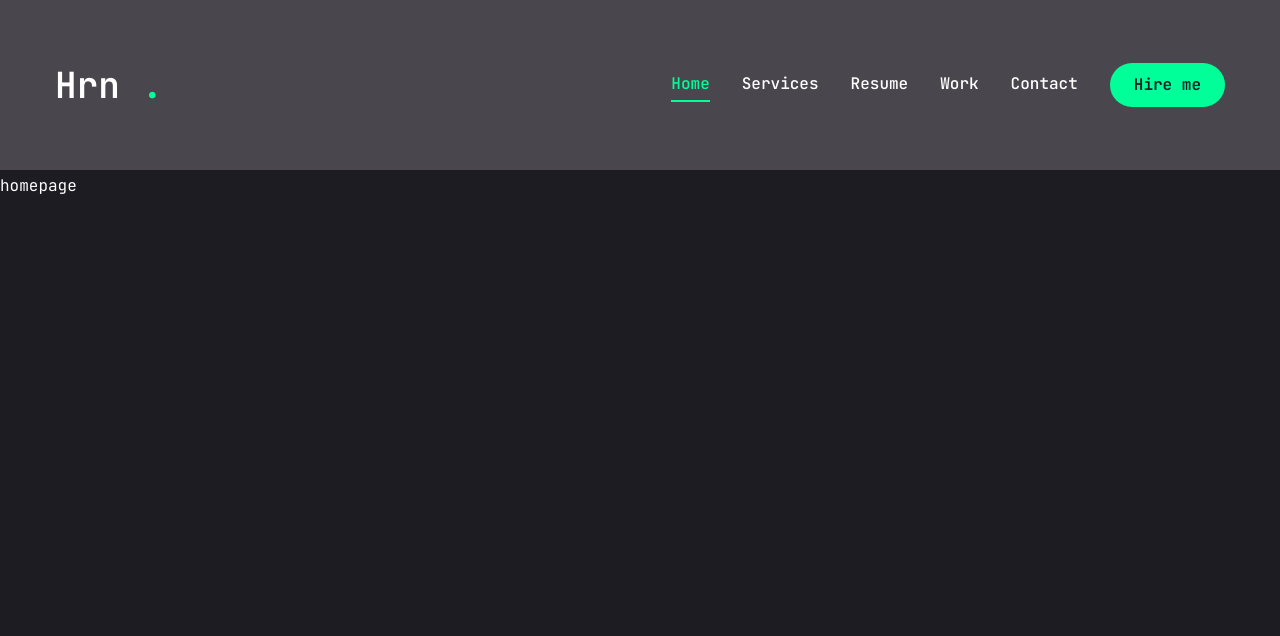
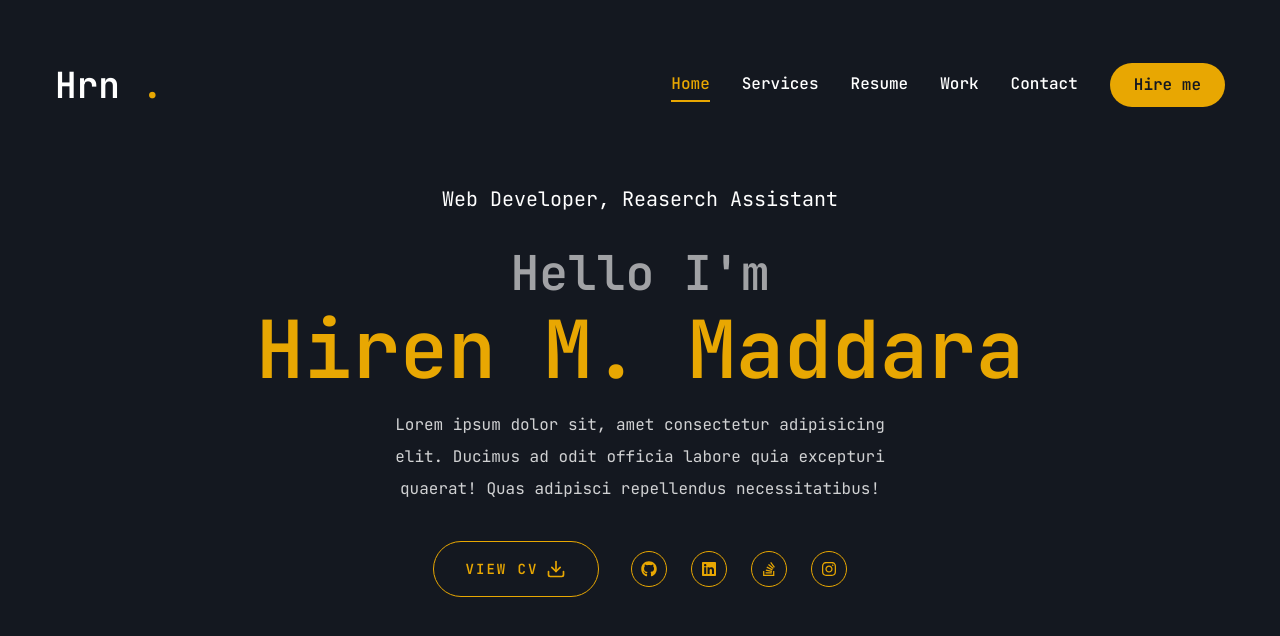
Before and after one commit to hiren-maddara/portfolio-hrnmddr, a Next.js app: page / in a window 1280 px wide. Shown: the top 636 px of the page. Built offline with nearby package versions, Linux system fonts and the light colour scheme.

Commit message:
completed hero section, home page

```diff
--- a/app/globals.css
+++ b/app/globals.css
@@ -12,129 +12,25 @@
 
   --font-primary: var(--font-jetbrainsMono);
 
-  --color-primary: #1c1c22;
-  --color-accent: #00ff99;
-  --color-accent/hover: #00e187
+  --color-primary: #141820;
+    --color-accent: #e8a702;
+    --color-accent/hover: #fdbf22
 }
 
 @layer base {
   body {
     @apply font-primary bg-primary text-white leading-loose;
   }
+.h1 {
+  @apply text-[48px] xl:text-[80px] leading-[1.1] font-semibold;
+}
+.h2 {
+  @apply text-[36px] xl:text-[48px] leading-[1.1] font-semibold;
+}
+.h3 {
+  @apply text-[20px] xl:text-[24px] leading-[1.1] font-semibold;
+}
 }
 .container {
   @apply m-auto p-[15px]
 }
-
-/*
-@theme inline {
-  --color-background: var(--background);
-  --color-foreground: var(--foreground);
-  --font-sans: var(--font-geist-sans);
-  --font-mono: var(--font-geist-mono);
-  --color-sidebar-ring: var(--sidebar-ring);
-  --color-sidebar-border: var(--sidebar-border);
-  --color-sidebar-accent-foreground: var(--sidebar-accent-foreground);
-  --color-sidebar-accent: var(--sidebar-accent);
-  --color-sidebar-primary-foreground: var(--sidebar-primary-foreground);
-  --color-sidebar-primary: var(--sidebar-primary);
-  --color-sidebar-foreground: var(--sidebar-foreground);
-  --color-sidebar: var(--sidebar);
-  --color-chart-5: var(--chart-5);
-  --color-chart-4: var(--chart-4);
-  --color-chart-3: var(--chart-3);
-  --color-chart-2: var(--chart-2);
-  --color-chart-1: var(--chart-1);
-  --color-ring: var(--ring);
-  --color-input: var(--input);
-  --color-border: var(--border);
-  --color-destructive: var(--destructive);
-  --color-accent-foreground: var(--accent-foreground);
-  --color-accent: var(--accent);
-  --color-muted-foreground: var(--muted-foreground);
-  --color-muted: var(--muted);
-  --color-secondary-foreground: var(--secondary-foreground);
-  --color-secondary: var(--secondary);
-  --color-primary-foreground: var(--primary-foreground);
-  --color-primary: var(--primary);
-  --color-popover-foreground: var(--popover-foreground);
-  --color-popover: var(--popover);
-  --color-card-foreground: var(--card-foreground);
-  --color-card: var(--card);
-  --radius-sm: calc(var(--radius) - 4px);
-  --radius-md: calc(var(--radius) - 2px);
-  --radius-lg: var(--radius);
-  --radius-xl: calc(var(--radius) + 4px);
-}
-
-
-:root {
-  --radius: 0.625rem;
-  --background: oklch(1 0 0);
-  --foreground: oklch(0.129 0.042 264.695);
-  --card: oklch(1 0 0);
-  --card-foreground: oklch(0.129 0.042 264.695);
-  --popover: oklch(1 0 0);
-  --popover-foreground: oklch(0.129 0.042 264.695);
-  --primary: oklch(0.208 0.042 265.755);
-  --primary-foreground: oklch(0.984 0.003 247.858);
-  --secondary: oklch(0.968 0.007 247.896);
-  --secondary-foreground: oklch(0.208 0.042 265.755);
-  --muted: oklch(0.968 0.007 247.896);
-  --muted-foreground: oklch(0.554 0.046 257.417);
-  --accent: oklch(0.968 0.007 247.896);
-  --accent-foreground: oklch(0.208 0.042 265.755);
-  --destructive: oklch(0.577 0.245 27.325);
-  --border: oklch(0.929 0.013 255.508);
-  --input: oklch(0.929 0.013 255.508);
-  --ring: oklch(0.704 0.04 256.788);
-  --chart-1: oklch(0.646 0.222 41.116);
-  --chart-2: oklch(0.6 0.118 184.704);
-  --chart-3: oklch(0.398 0.07 227.392);
-  --chart-4: oklch(0.828 0.189 84.429);
-  --chart-5: oklch(0.769 0.188 70.08);
-  --sidebar: oklch(0.984 0.003 247.858);
-  --sidebar-foreground: oklch(0.129 0.042 264.695);
-  --sidebar-primary: oklch(0.208 0.042 265.755);
-  --sidebar-primary-foreground: oklch(0.984 0.003 247.858);
-  --sidebar-accent: oklch(0.968 0.007 247.896);
-  --sidebar-accent-foreground: oklch(0.208 0.042 265.755);
-  --sidebar-border: oklch(0.929 0.013 255.508);
-  --sidebar-ring: oklch(0.704 0.04 256.788);
-}
-
-.dark {
-  --background: oklch(0.129 0.042 264.695);
-  --foreground: oklch(0.984 0.003 247.858);
-  --card: oklch(0.208 0.042 265.755);
-  --card-foreground: oklch(0.984 0.003 247.858);
-  --popover: oklch(0.208 0.042 265.755);
-  --popover-foreground: oklch(0.984 0.003 247.858);
-  --primary: oklch(0.929 0.013 255.508);
-  --primary-foreground: oklch(0.208 0.042 265.755);
-  --secondary: oklch(0.279 0.041 260.031);
-  --secondary-foreground: oklch(0.984 0.003 247.858);
-  --muted: oklch(0.279 0.041 260.031);
-  --muted-foreground: oklch(0.704 0.04 256.788);
-  --accent: oklch(0.279 0.041 260.031);
-  --accent-foreground: oklch(0.984 0.003 247.858);
-  --destructive: oklch(0.704 0.191 22.216);
-  --border: oklch(1 0 0 / 10%);
-  --input: oklch(1 0 0 / 15%);
-  --ring: oklch(0.551 0.027 264.364);
-  --chart-1: oklch(0.488 0.243 264.376);
-  --chart-2: oklch(0.696 0.17 162.48);
-  --chart-3: oklch(0.769 0.188 70.08);
-  --chart-4: oklch(0.627 0.265 303.9);
-  --chart-5: oklch(0.645 0.246 16.439);
-  --sidebar: oklch(0.208 0.042 265.755);
-  --sidebar-foreground: oklch(0.984 0.003 247.858);
-  --sidebar-primary: oklch(0.488 0.243 264.376);
-  --sidebar-primary-foreground: oklch(0.984 0.003 247.858);
-  --sidebar-accent: oklch(0.279 0.041 260.031);
-  --sidebar-accent-foreground: oklch(0.984 0.003 247.858);
-  --sidebar-border: oklch(1 0 0 / 10%);
-  --sidebar-ring: oklch(0.551 0.027 264.364);
-}
-
-*/
--- a/app/page.jsx
+++ b/app/page.jsx
@@ -1,6 +1,44 @@
+import { Button } from "@/components/ui/button";
+import {FiDownload} from "react-icons/fi"
+import Socials from "@/components/Socials";
 
 export default function Home() {
   return (
-    <main>homepage</main>
+    <main className="h-full">
+      <section className="container mx-auto h-full">
+        <div className="flex items-center justify-center">
+          {/* intro text */}
+          <div className="text-center">
+            <span className="text-xl">Web Developer, Reaserch Assistant</span>
+            <h1 className="h1">
+              <span className="h2 text-white/60">Hello I'm </span> <br/>
+              <span className="text-accent">Hiren M. Maddara</span>
+            </h1>
+
+            <p className="max-w-[500px] mx-auto mb-9 mt-4 text-white/80">
+              Lorem ipsum dolor sit, amet consectetur adipisicing elit. Ducimus ad odit officia labore quia excepturi quaerat! Quas adipisci repellendus necessitatibus!
+            </p>
+
+            {/* button and socials */}
+            <div className="flex flex-col xl:flex-row justify-center items-center gap-8">
+
+              <Button variant="outline" size="lg" className="uppercase flex items-center gap-2">
+                <span>View CV</span>
+                <FiDownload className="text-xl" />
+              </Button>
+
+              {/* socials */}
+              <div className="mb-8 xl:mb-0">
+                <Socials
+                  containerStyles="flex gap-6"
+                  iconStyles="w-9 h-9 border border-accent rounded-full flex justify-center items-center text-accent text-base hover:bg-accent hover:text-primary hover:transition-all duration-500" />
+              </div>
+
+            </div>
+
+          </div>
+        </div>
+      </section>
+    </main>
   );
 }
--- a/components/Header.jsx
+++ b/components/Header.jsx
@@ -4,7 +4,7 @@ import Nav from "./Nav"
 import MobileNav from "./MobileNav"
 
 const Header = () => {
-  return <header className="py-8 xl:py-12 text-white bg-pink-50/20">
+  return <header className="py-8 xl:py-12 text-white ">
     <div className="container mx-auto flex justify-between items-center">
         {/* logo */}
         <Link href="/">
--- /dev/null
+++ b/components/Socials.jsx
@@ -0,0 +1,24 @@
+import Link from "next/link"
+import {FaGithub, FaLinkedin, FaInstagram, FaStackOverflow,} from 'react-icons/fa'
+
+const socials = [
+    {icon: <FaGithub />, path: ""},
+    {icon: <FaLinkedin />, path: ""},
+    {icon: <FaStackOverflow />, path: ""},
+    {icon: <FaInstagram />, path: ""},
+]
+
+const Socials = ({containerStyles, iconStyles}) => {
+  return (
+    <div className={containerStyles}>
+        {socials.map((item, index) => {
+            return (
+                <Link key={index} href={item.path} className={iconStyles}>
+                    {item.icon}
+                </Link>
+            )
+        })}
+    </div>)
+}
+
+export default Socials
```
